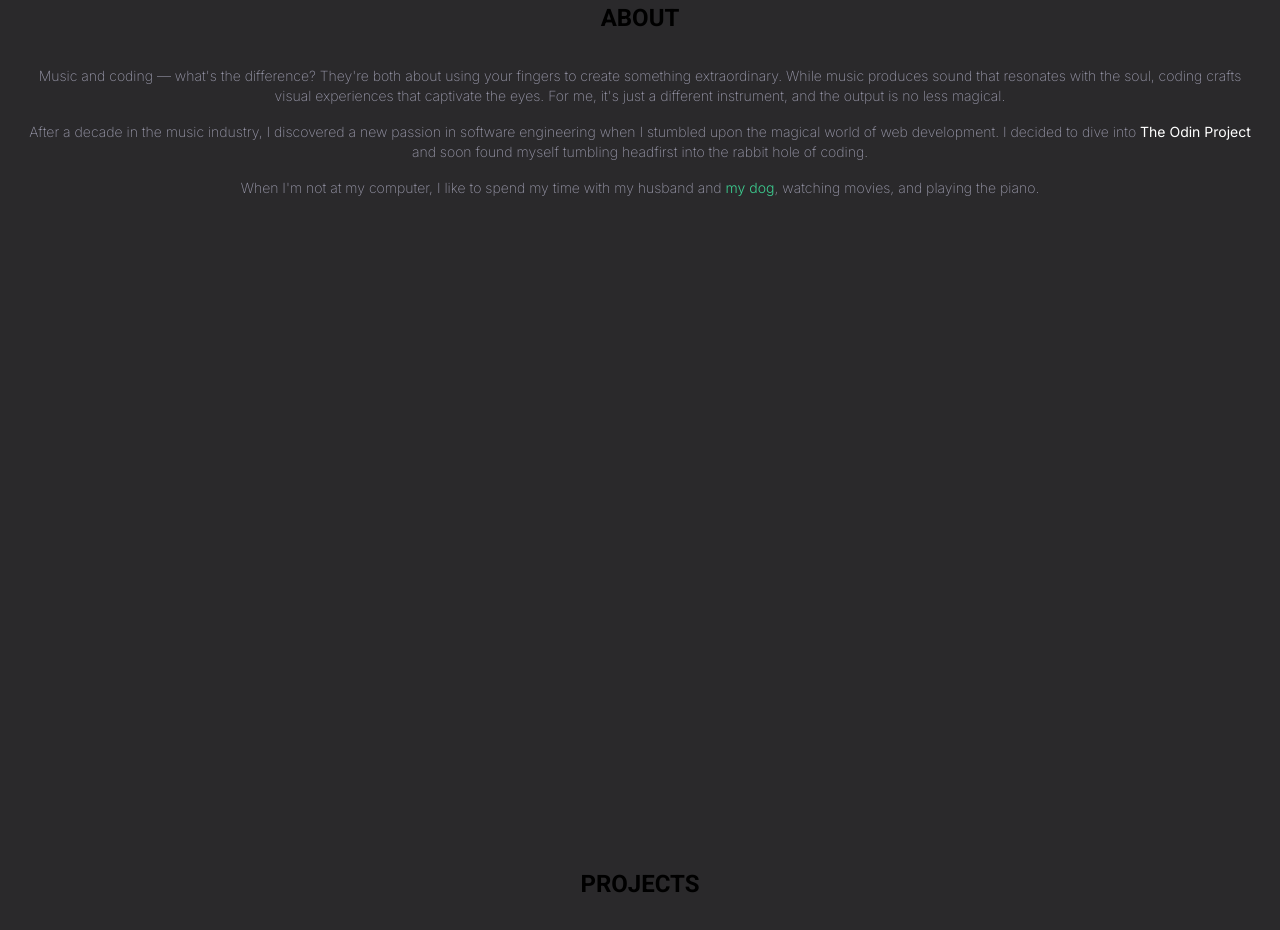
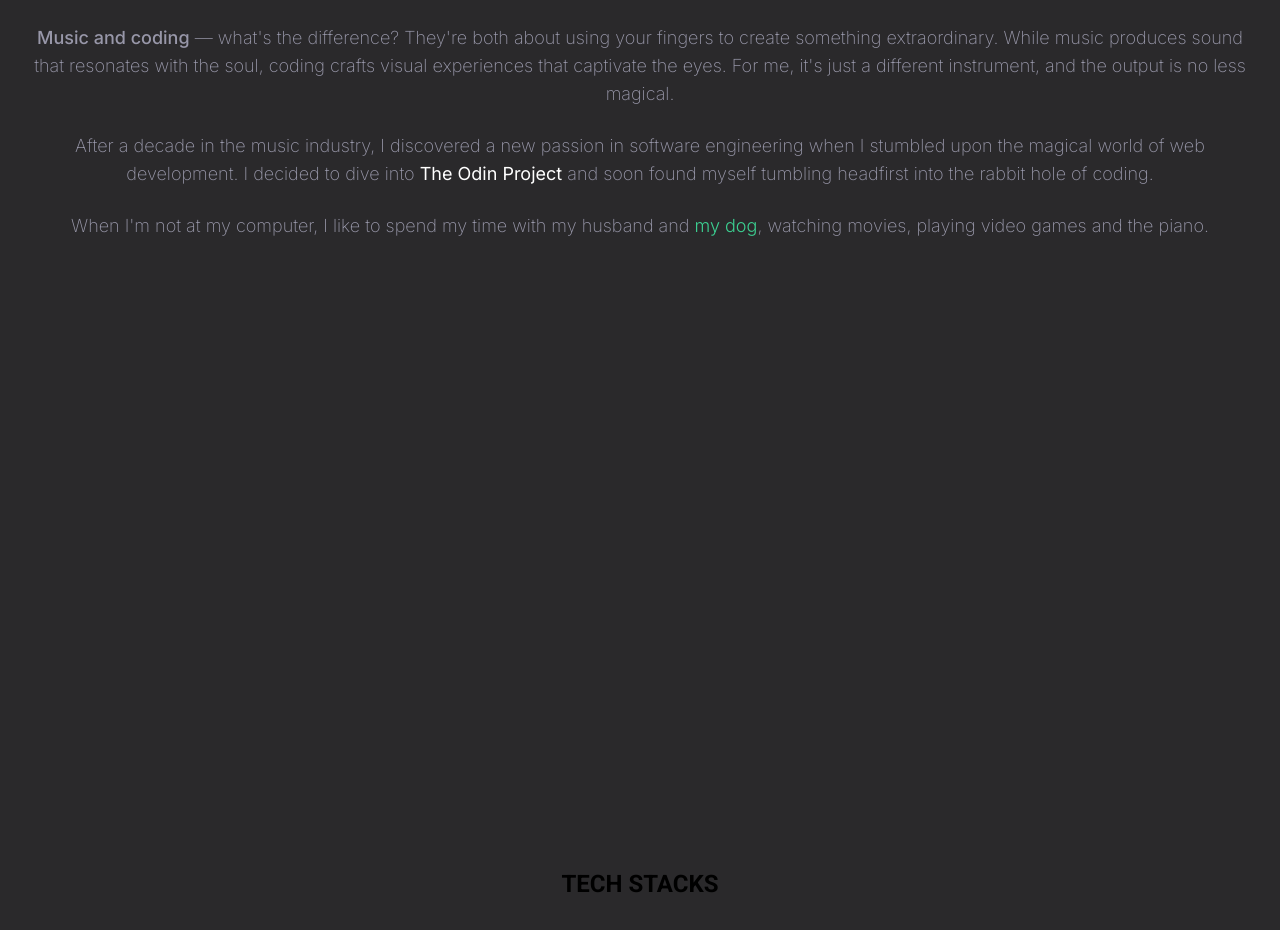
Before and after one commit to codeia94/portfolio-website, a Next.js app: page / in a window 1280 px wide. Shown: the part 1100-2030 px from the top of the page. Built offline with nearby package versions, Linux system fonts and the light colour scheme.

Commit message:
Add skills page and NavBar component folders

```diff
--- a/app/(pages)/about/page.tsx
+++ b/app/(pages)/about/page.tsx
@@ -1,17 +1,17 @@
 export default function About () {
 	return (
 		<section id='about-me'className='min-h-screen h-screen flex flex-col justify-center items-center '>
-			<div className='title'>About</div>
-			<div className='text-sm text-center content'>
-				<p className='pb-4'>Music and coding — what&apos;s the difference? They&apos;re both about using your fingers to create something extraordinary. While music produces sound that resonates with the soul, coding crafts visual experiences that captivate the eyes. For me, it&apos;s just a different instrument, and the output is no less magical.</p>
-				<p className='pb-4'>After a decade in the music industry, I discovered a new passion in software engineering when I stumbled upon the magical world of web development. I decided to dive into
+			<h1 className='title'>About me</h1>
+			<div className='text-lg text-center content'>
+				<p className='pb-6'><span className='font-medium'>Music and coding</span> — what&apos;s the difference? They&apos;re both about using your fingers to create something extraordinary. While music produces sound that resonates with the soul, coding crafts visual experiences that captivate the eyes. For me, it&apos;s just a different instrument, and the output is no less <span>magical</span>.</p>
+				<p className='pb-6'>After a decade in the music industry, I discovered a new passion in software engineering when I stumbled upon the magical world of web development. I decided to dive into
 				<a href='https://www.theodinproject.com/' target='_blank'className='text-white font-normal hover:text-teal'> The Odin Project </a>and soon found myself tumbling headfirst into the rabbit hole of coding.</p>
 				<p>When I&apos;m not at my computer, I like to spend my time with my husband and
 					<span className='group relative text-teal font-light'>
 						<span className='group-hover:hidden'> my dog</span>
 						<span className='hidden group-hover:inline'> Kira</span>
 					</span>
-					, watching movies, and playing the piano.</p>
+					, watching movies, playing video games and the piano.</p>
 			</div>
 		</section>
 	)
--- a/app/(pages)/home/page.tsx
+++ b/app/(pages)/home/page.tsx
@@ -32,7 +32,7 @@ export default function HomePage() {
 		}, [text, index, words, pause]);
 
   return (
-		<main className='flex flex-col min-h-screen justify-center h-screen'>
+		<main id='home' className='flex flex-col min-h-screen justify-center h-screen'>
 			<div className='mb-4'>
 				<p className='text-coin'>Hi, my name is</p>
 				<div>
--- a/app/(pages)/page.tsx
+++ b/app/(pages)/page.tsx
@@ -1,5 +1,6 @@
 import HomePage from './home/page';
 import About from './about/page';
+import Skills from './skills/page';
 import Projects from './projects/page';
 import Contact from './contact/page';
 
@@ -8,6 +9,7 @@ export default function Home() {
 		<main className='px-6'>
 			<HomePage />
 			<About />
+			<Skills />
 			<Projects />
 			<Contact />
 		</main>
--- /dev/null
+++ b/app/(pages)/skills/page.tsx
@@ -0,0 +1,10 @@
+export default function Skills () {
+	return (
+		<section id='skills'className='min-h-screen h-screen flex flex-col justify-center items-center '>
+			<h1 className='title'>Tech Stacks</h1>
+			<div>
+
+			</div>
+		</section>
+	)
+}
--- a/tailwind.config.ts
+++ b/tailwind.config.ts
@@ -37,10 +37,10 @@ const config: Config = {
 				teal:'#3CCF91',
 				smoke: '#F5F5F5'
 			},
-			// backgroundImage: {
-			// 	'rainbow-gradient': 'linear-gradient(45deg, #f3ec78, #af4261, #577399, #2b4f81, #0a4c6c)',
-			// 	'text-gradient': 'linear-gradient(45deg, #f3ec78, #af4261, #577399, #2b4f81, #0a4c6c)',
-			// },
+			backgroundImage: {
+				'rainbow-gradient': 'linear-gradient(45deg, #f3ec78, #af4261, #577399, #2b4f81, #0a4c6c)',
+				'text-gradient': 'linear-gradient(45deg, #f3ec78, #af4261, #577399, #2b4f81, #0a4c6c)',
+			},
     },
   },
   plugins: [],
```
Also changed, not shown: app/components/NavBar/NavBar.tsx (added).
